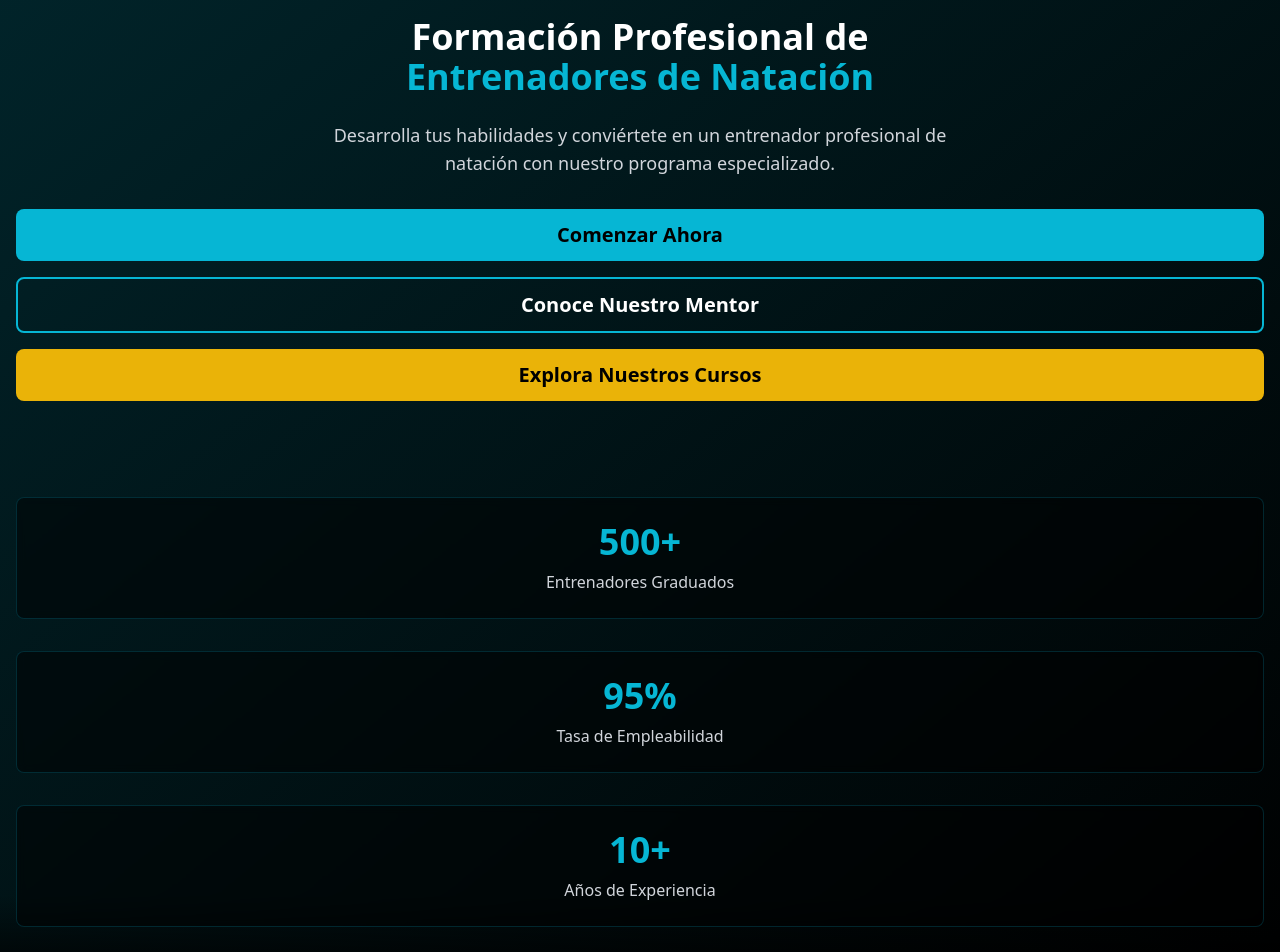
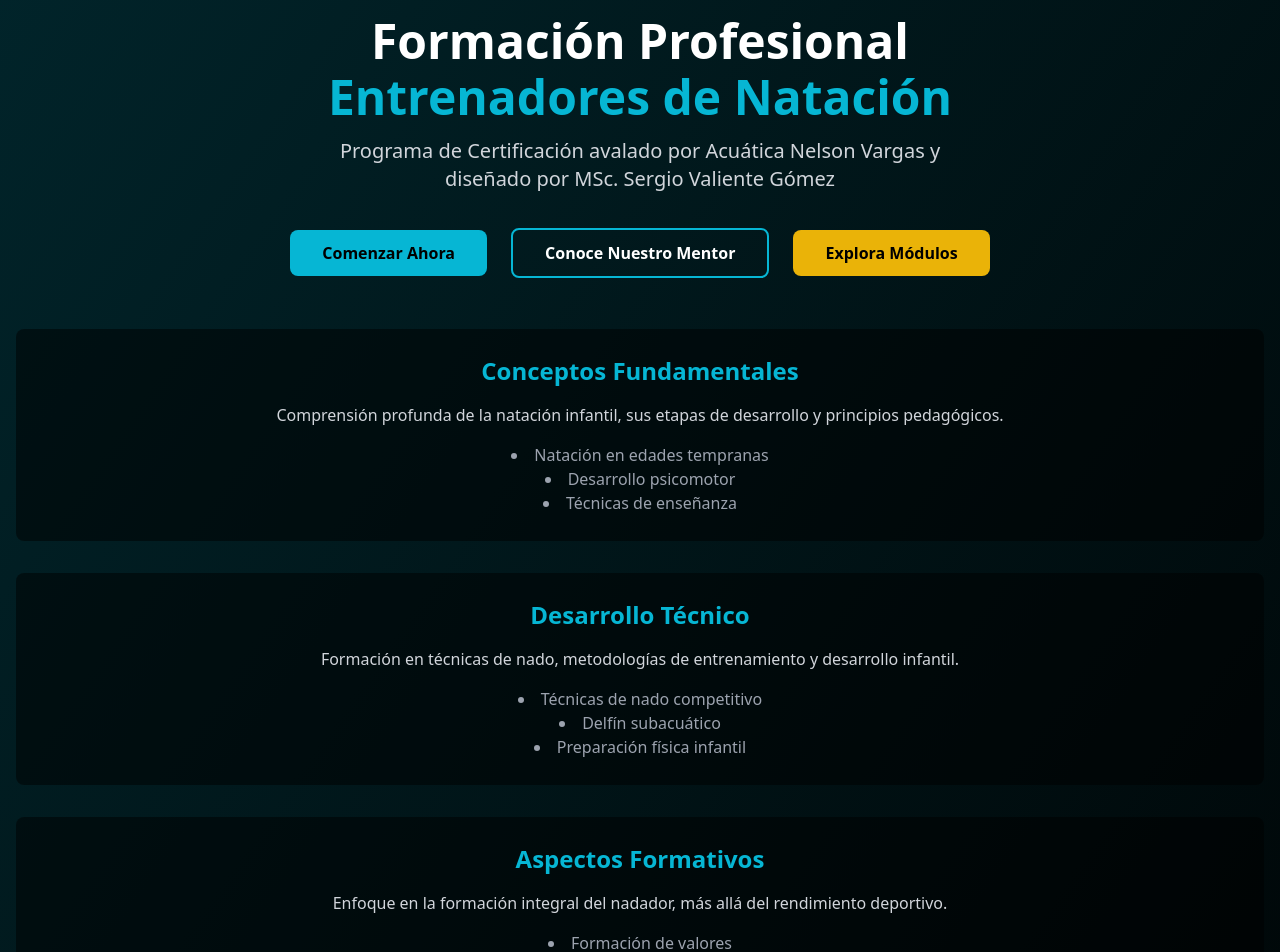
Before and after one commit to kiskee/SVG-Natacion, a React (Vite) app: page / in a window 1280 px wide. Shown: the part 200-1152 px from the top of the page. Built offline with nearby package versions, Linux system fonts and the light colour scheme; no server answers.

Commit message:
[DEV] - updates on the hero section

```diff
--- a/package.json
+++ b/package.json
@@ -30,6 +30,7 @@
     "class-variance-authority": "^0.7.1",
     "clsx": "^2.1.1",
     "firebase": "^11.2.0",
+    "framer-motion": "^12.0.5",
     "lucide-react": "^0.471.2",
     "react": "^18.3.1",
     "react-dom": "^18.3.1",
--- a/src/components/hero.jsx
+++ b/src/components/hero.jsx
@@ -1,71 +1,175 @@
 import { Link } from "react-router-dom";
 import { useState, useContext } from "react";
 import { UserDetailContext } from "@/context/UserDetailContext";
+import { motion } from "framer-motion";
+import { BookOpen, Award, Clock } from "lucide-react";
 
 export default function Hero() {
-  const { userDetail, setUserDetail } = useContext(UserDetailContext);
+  const [activeModule, setActiveModule] = useState(null);
+
+  const moduleDetails = [
+    {
+      title: "Conceptos Fundamentales",
+      content:
+        "Comprensión profunda de la natación infantil, sus etapas de desarrollo y principios pedagógicos.",
+      topics: [
+        "Natación en edades tempranas",
+        "Desarrollo psicomotor",
+        "Técnicas de enseñanza",
+      ],
+    },
+    {
+      title: "Desarrollo Técnico",
+      content:
+        "Formación en técnicas de nado, metodologías de entrenamiento y desarrollo infantil.",
+      topics: [
+        "Técnicas de nado competitivo",
+        "Delfín subacuático",
+        "Preparación física infantil",
+      ],
+    },
+    {
+      title: "Aspectos Formativos",
+      content:
+        "Enfoque en la formación integral del nadador, más allá del rendimiento deportivo.",
+      topics: [
+        "Formación de valores",
+        "Prevención de lesiones",
+        "Desarrollo psicológico",
+      ],
+    },
+  ];
+  const statsData = [
+    {
+      icon: <Award className="text-cyan-500" size={48} />,
+      number: "500+",
+      label: "Entrenadores Graduados",
+    },
+    {
+      icon: <BookOpen className="text-cyan-500" size={48} />,
+      number: "6",
+      label: "Módulos de Estudio",
+    },
+    {
+      icon: <Clock className="text-cyan-500" size={48} />,
+      number: "10+",
+      label: "Años de Experiencia",
+    },
+  ];
 
   // body
   return (
     <>
-      <div className="relative bg-black min-h-screen flex items-center justify-center overflow-hidden">
-        {/* Background Pattern */}
-        <div className="absolute inset-0">
+      <div className="relative bg-black min-h-screen flex flex-col">
         <div className="absolute inset-0 bg-gradient-to-br from-cyan-500/20 to-transparent"></div>
-          <div className="absolute bottom-0 left-0 right-0 h-24 bg-gradient-to-t from-black to-transparent"></div>
-        </div>
 
-        {/* Main Content */}
-        <div className="relative container mx-auto px-4 py-16 text-center">
-          <h1 className="text-4xl md:text-6xl font-bold text-white mb-6">
-            Formación Profesional de
-            <span className="block text-cyan-500">
+        <div className="relative container mx-auto px-4 py-16 flex-grow flex flex-col justify-center">
+          <motion.div
+            initial={{ opacity: 0, y: 50 }}
+            animate={{ opacity: 1, y: 0 }}
+            transition={{ duration: 0.6 }}
+            className="text-center"
+          >
+            <h1 className="text-5xl font-bold text-white mb-4">
+              Formación Profesional
+              <span className="block text-cyan-500 mt-2">
                 Entrenadores de Natación
               </span>
             </h1>
 
-          <p className="text-lg md:text-xl text-gray-300 mb-8 max-w-2xl mx-auto">
-            Desarrolla tus habilidades y conviértete en un entrenador
-            profesional de natación con nuestro programa especializado.
+            <p className="text-xl text-gray-300 max-w-2xl mx-auto mb-12">
+              Programa de Certificación avalado por Acuática Nelson Vargas y
+              diseñado por MSc. Sergio Valiente Gómez
             </p>
 
-          <div className="flex flex-col sm:flex-row gap-4 justify-center">
+            <div className="flex flex-wrap justify-center gap-6 mb-16">
+              {[
+                {
+                  to: "/register",
+                  text: "Comenzar Ahora",
+                  style: "bg-cyan-500 text-black",
+                },
+                {
+                  to: "/info",
+                  text: "Conoce Nuestro Mentor",
+                  style: "border-2 border-cyan-500 text-white",
+                },
+                {
+                  to: "/courses",
+                  text: "Explora Módulos",
+                  style: "bg-yellow-500 text-black",
+                },
+              ].map((btn, index) => (
+                <motion.div
+                  key={btn.text}
+                  whileHover={{ scale: 1.05 }}
+                  whileTap={{ scale: 0.95 }}
+                  initial={{ opacity: 0, y: 20 }}
+                  animate={{ opacity: 1, y: 0 }}
+                  transition={{ delay: index * 0.2 }}
+                >
                   <Link
-              to="/register"
-              className="px-8 py-3 bg-cyan-500 text-black font-semibold rounded-lg hover:bg-cyan-400 transition-colors"
+                    to={btn.to}
+                    className={`
+                    px-8 py-3 rounded-lg font-semibold
+                    transition-all duration-300
+                    hover:brightness-110
+                    ${btn.style}
+                  `}
                   >
-              <button className="font-bold text-xl">Comenzar Ahora</button>
+                    {btn.text}
                   </Link>
-            <Link
-              to="/info"
-              className="px-8 py-3 border-2 border-cyan-500 text-white font-semibold rounded-lg hover:bg-cyan-500/20 transition-colors"
-            >
-              <button className="font-bold text-xl">Conoce Nuestro Mentor</button>
-            </Link>
-
-            <Link
-              to="/courses"
-              className="px-8 py-3 bg-yellow-500 text-black font-semibold rounded-lg hover:bg-cyan-400 transition-colors mb-8"
-            >
-              <button className="font-bold text-xl">Explora Nuestros Cursos</button>
-            </Link>
+                </motion.div>
+              ))}
             </div>
 
-          {/* Stats Section */}
-          <div className="mt-16 grid grid-cols-1 md:grid-cols-3 gap-8">
-            <div className="p-6 rounded-lg bg-black/50 backdrop-blur-sm border border-cyan-500/20">
-              <div className="text-4xl font-bold text-cyan-500 mb-2">500+</div>
-              <div className="text-gray-300">Entrenadores Graduados</div>
+            <div className="grid grid-cols-1 md:grid-cols-3 gap-8 mb-16">
+              {moduleDetails.map((module, index) => (
+                <motion.div
+                  key={index}
+                  whileHover={{ scale: 1.05 }}
+                  onHoverStart={() => setActiveModule(index)}
+                  onHoverEnd={() => setActiveModule(null)}
+                  className={`
+                  p-6 rounded-lg border-2 transition-all duration-300
+                  ${
+                    activeModule === index
+                      ? "bg-cyan-500/20 border-cyan-500"
+                      : "bg-black/50 border-transparent"
+                  }
+                `}
+                >
+                  <h3 className="text-2xl font-bold text-cyan-500 mb-4">
+                    {module.title}
+                  </h3>
+                  <p className="text-gray-300 mb-4">{module.content}</p>
+                  <ul className="text-gray-400 list-disc list-inside">
+                    {module.topics.map((topic, idx) => (
+                      <li key={idx}>{topic}</li>
+                    ))}
+                  </ul>
+                </motion.div>
+              ))}
             </div>
-            <div className="p-6 rounded-lg bg-black/50 backdrop-blur-sm border border-cyan-500/20">
-              <div className="text-4xl font-bold text-cyan-500 mb-2">95%</div>
-              <div className="text-gray-300">Tasa de Empleabilidad</div>
+
+            <div className="grid grid-cols-1 md:grid-cols-3 gap-8">
+              {statsData.map((stat, index) => (
+                <motion.div
+                  key={index}
+                  initial={{ opacity: 0, y: 30 }}
+                  animate={{ opacity: 1, y: 0 }}
+                  transition={{ delay: index * 0.3 }}
+                  className="bg-black/50 backdrop-blur-sm border border-cyan-500/20 p-6 rounded-lg text-center"
+                >
+                  <div className="flex justify-center mb-4">{stat.icon}</div>
+                  <div className="text-4xl font-bold text-cyan-500 mb-2">
+                    {stat.number}
                   </div>
-            <div className="p-6 rounded-lg bg-black/50 backdrop-blur-sm border border-cyan-500/20">
-              <div className="text-4xl font-bold text-cyan-500 mb-2">10+</div>
-              <div className="text-gray-300">Años de Experiencia</div>
+                  <div className="text-gray-300">{stat.label}</div>
+                </motion.div>
+              ))}
             </div>
-          </div>
+          </motion.div>
         </div>
       </div>
     </>
--- a/src/pages/UserProfile.jsx
+++ b/src/pages/UserProfile.jsx
@@ -201,7 +201,7 @@
                       </AlertDialogDescription>
                     </AlertDialogHeader>
                     <AlertDialogFooter>
-                      <AlertDialogCancel onClick={handleDialogClose}>
+                      <AlertDialogCancel onClick={handleDialogClose} className="bg-black hover:bg-red-500">
                         Cancelar
                       </AlertDialogCancel>
                       <AlertDialogAction
```
Also changed, not shown: 1 other file (tests, documents, lock files or other folders). Lines whose indentation alone changed are shown as unchanged.
